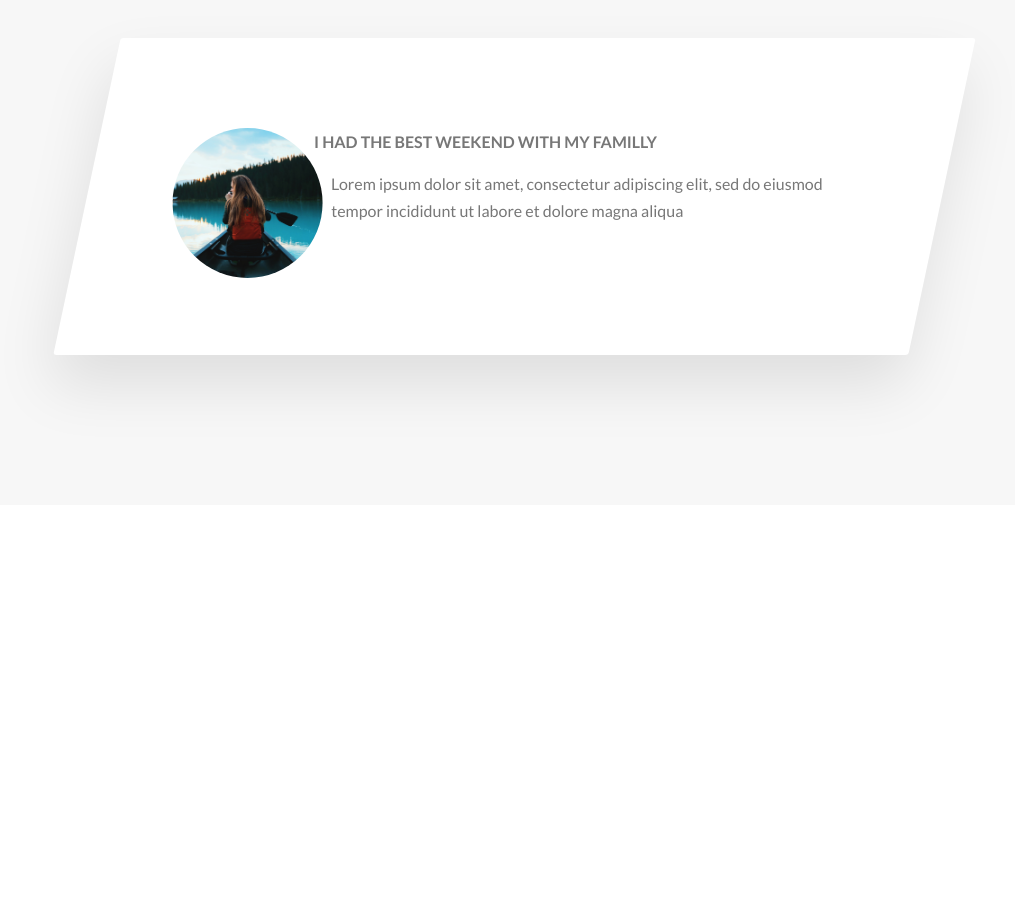
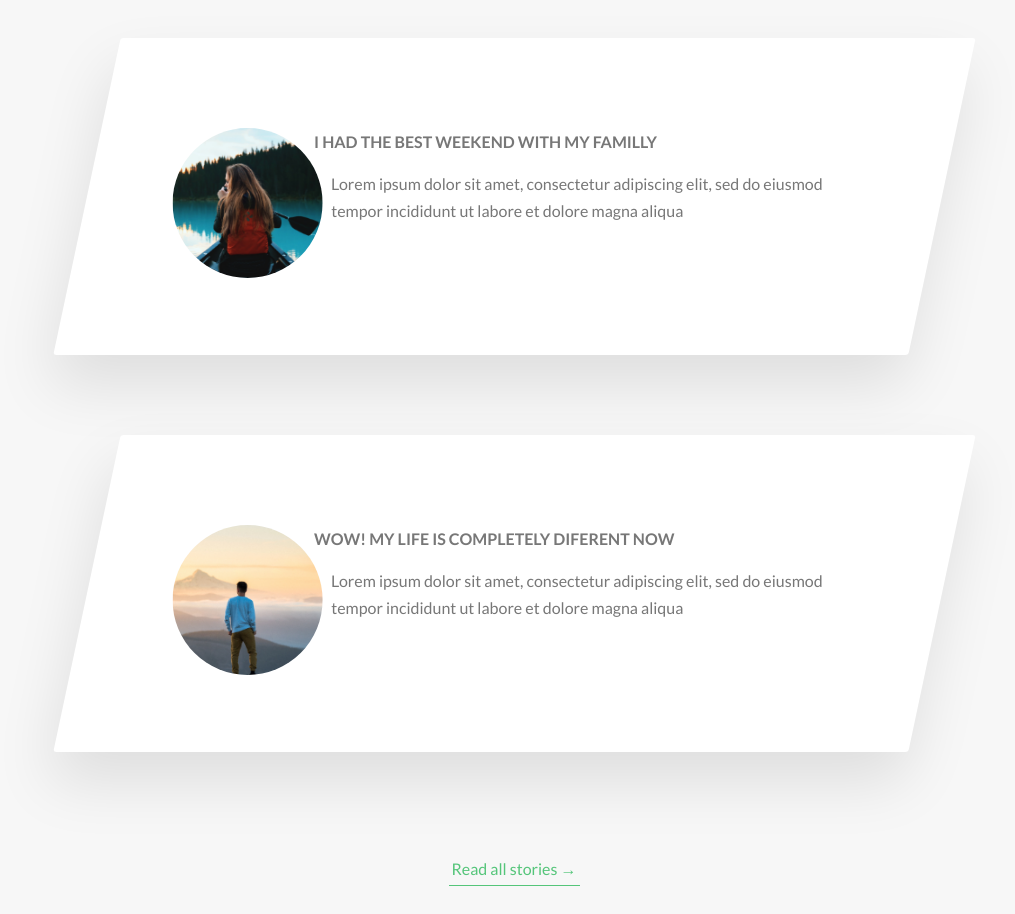
Before and after one commit to MichBrusilo/N2Project, a website: page index.html in a window 1280 px wide. Shown: the part 3660-4574 px from the top of the page, without its empty margins (126-1141 px from the left). Before the commit the page ends 4195 px from the top, so only its background shows below. Drawn offline with Linux system fonts and the light colour scheme.

Commit message:
finish stories section

```diff
--- a/index.html
+++ b/index.html
@@ -223,6 +223,25 @@
                         </div>
                     </div>
                 </div>
+
+                <div class="row">
+                    <div class="story">
+                        <figure class="story__shape">
+                            <img src="img/nat-9.jpg" alt="person on a tour" class="story__img">
+                           <figcaption class="story__caption">Jack Wilson</figcaption>
+                        </figure>
+                        <div class="story__text">
+                            <h3 class="heading-tertiary u-margin-bottom-small">
+                                WOW! My life is completely diferent now
+                            </h3>
+                            <p>Lorem ipsum dolor sit amet, consectetur adipiscing elit, sed do eiusmod tempor incididunt ut labore et dolore magna aliqua</p>
+                        </div>
+                    </div>
+                </div>
+
+                <div class="u-center-text u-margin-top-huge">
+                    <a href="#" class="btn-text">Read all stories &rarr;</a>
+                </div>
             </section>
         </main>
     </body>
--- a/sass/components/story.scss
+++ b/sass/components/story.scss
@@ -28,7 +28,9 @@
 
     &__img {
         height: 100%;
-        transform: translateX(-4rem);
+        transform: translateX(-4rem) scale(1.4);
+        backface-visibility: hidden;
+        transition: all .5s;
     }
 
     &__text {
@@ -53,4 +55,9 @@
         opacity: 1;
         transform: translate(-50%, -50%);
     }
+
+    &:hover &__img {
+        transform: translateX(-4rem) scale(1);
+        filter: blur(3px) brightness(80%);
+    }
 }
```
Also changed, not shown: css/style.css.
